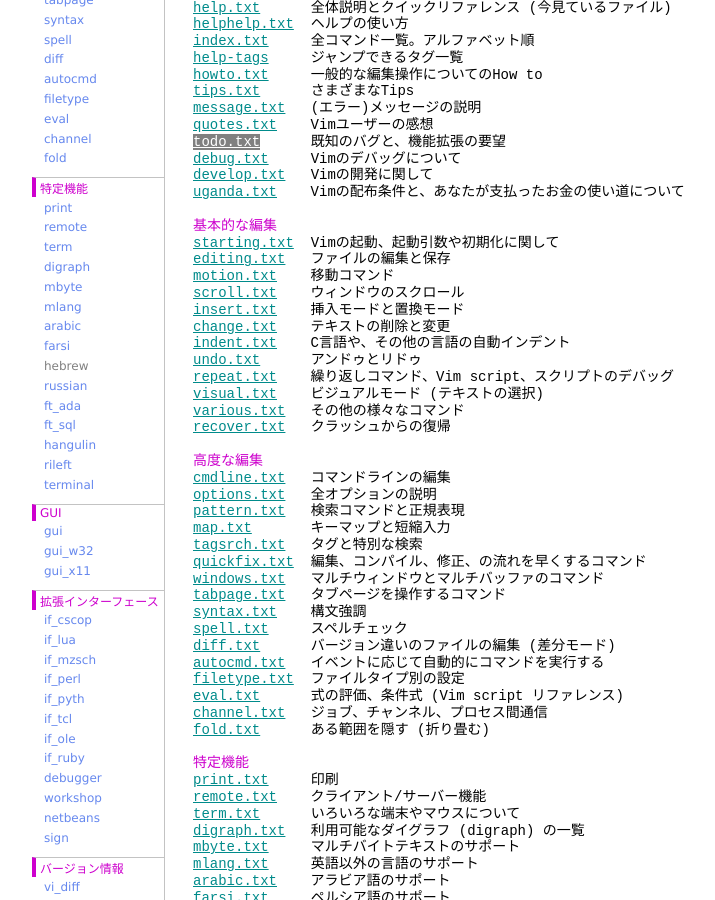
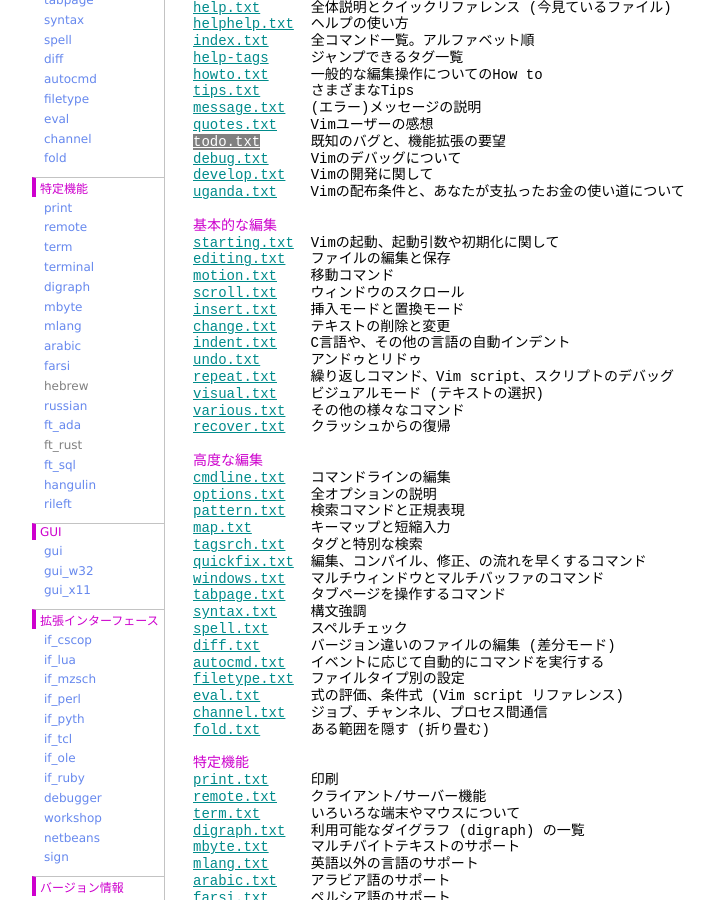
Before and after one commit to vim-jp/vimdoc-ja, a Jekyll site: the page built from index.html, in a window 1280 px wide and 900 px high, scrolled down 1829 px. Shown: the whole window, without its empty margins (208-923 px from the left). Built offline with Jekyll 4.4.1, drawn with Linux system fonts in a browser that asks for light colours; nearby versions of some CDN libraries; comment, search, counter and statistics services are not loaded.

Commit message:
Add links to ft_rust and terminal (Close #240)
Note that ft_rust is not translated yet.

```diff
--- a/_layouts/vimdoc.html
+++ b/_layouts/vimdoc.html
@@ -175,10 +176,10 @@
 <li><a href="hebrew.html" class="EnglishPage">hebrew</a></li>
 <li><a href="russian.html">russian</a></li>
 <li><a href="ft_ada.html">ft_ada</a></li>
+<li><a href="ft_rust.html" class="EnglishPage">ft_rust</a></li>
 <li><a href="ft_sql.html">ft_sql</a></li>
 <li><a href="hangulin.html">hangulin</a></li>
 <li><a href="rileft.html">rileft</a></li>
-<li><a href="terminal.html">terminal</a></li>
 </ul></dd>
 
 <dt>GUI</dt>
```
Also changed, not shown: other parts of _layouts/vimdoc.html (+1 -0 lines).
